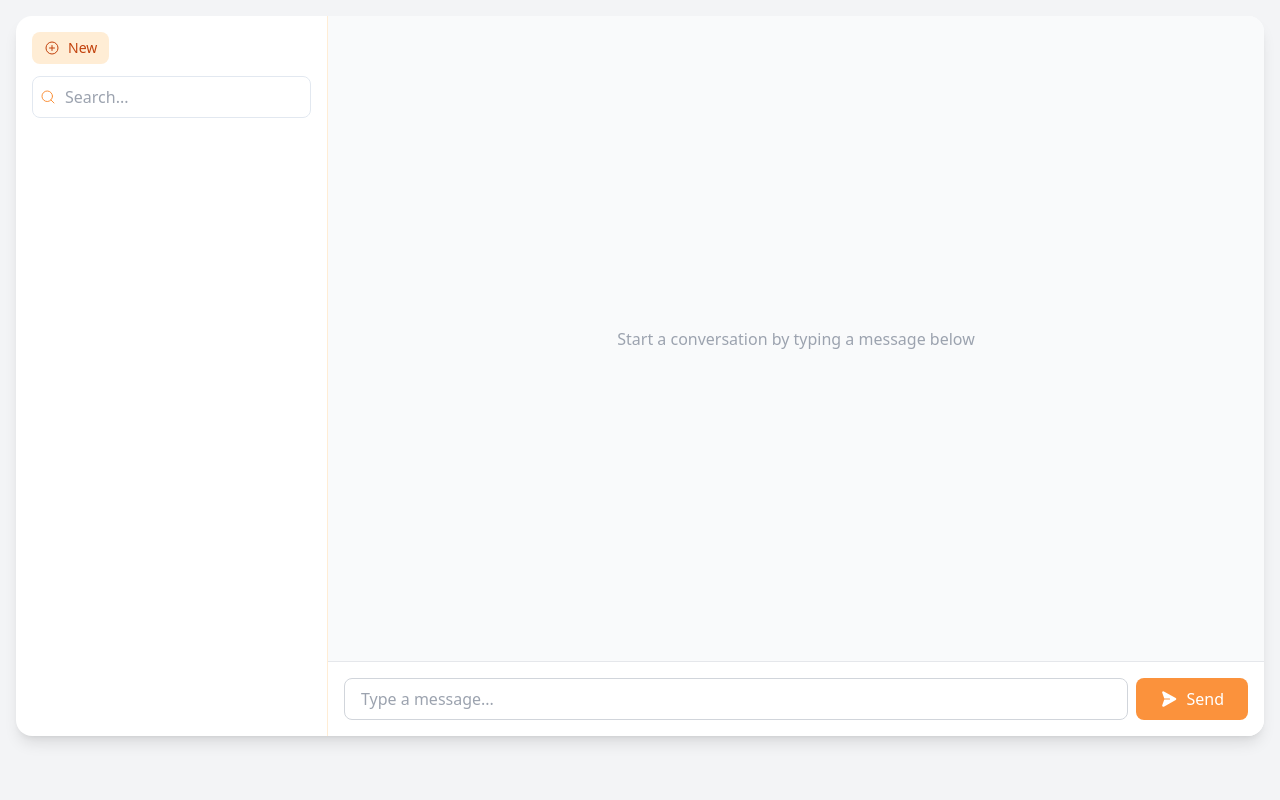
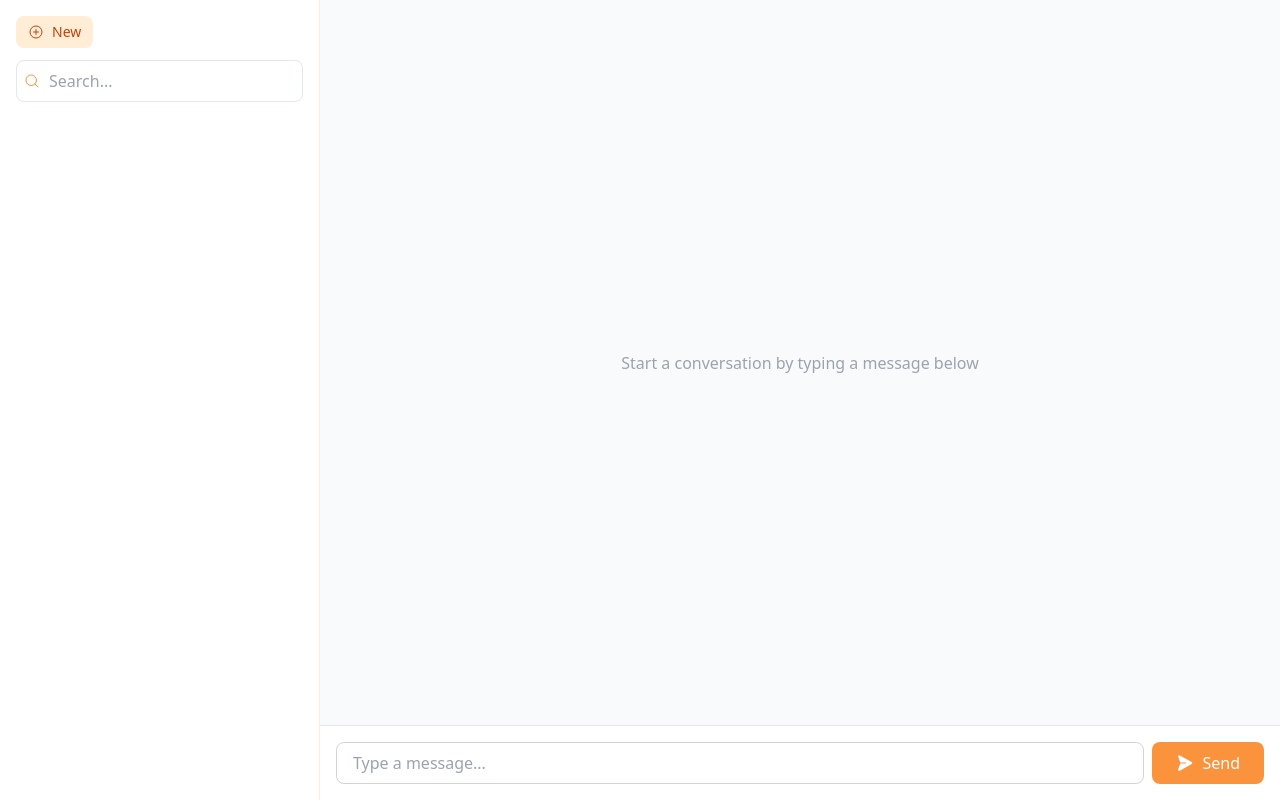
Before and after one commit to Mz876/Smart-Customer-Support, a React (Vite) app in the folder frontend/customer-support/: page /panel in a window 1280 px wide. Built offline with nearby package versions, Linux system fonts and the light colour scheme.

Commit message:
upd layout style

```diff
--- a/frontend/customer-support/src/pages/panel/layout.tsx
+++ b/frontend/customer-support/src/pages/panel/layout.tsx
@@ -43,8 +43,8 @@ export default function MainLayout({ children }: MainLayoutProps) {
   }
 
   return (
-    <div className="min-h-screen bg-gray-100 p-4">
-      <div className="mx-auto bg-white rounded-2xl shadow-lg overflow-hidden grid grid-cols-1 md:grid-cols-4 h-[90vh]">
+    <div className="min-h-screen bg-red-500">
+      <div className="mx-auto bg-white shadow-lg overflow-hidden grid grid-cols-1 md:grid-cols-4 h-[100vh]">
         <Sidebar
           conversations={conversations}
           activeId={activeId}
```
